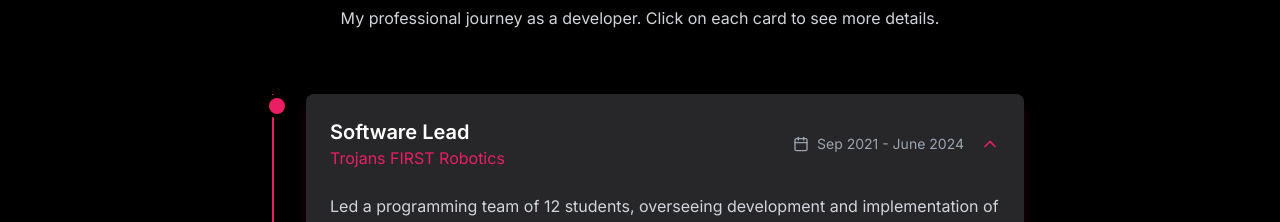
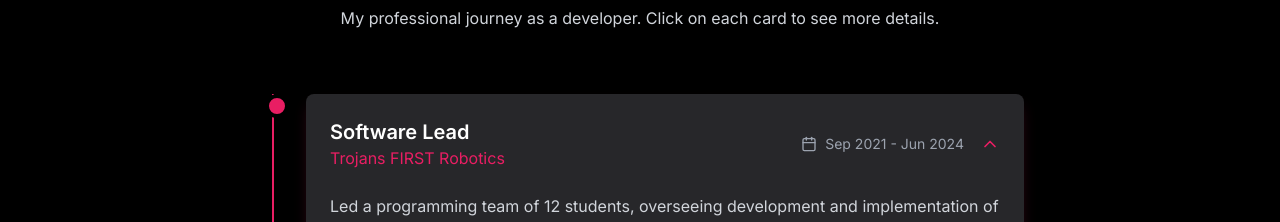
Before and after one commit to Timatoot/portfolio, a Next.js app: page / in a window 1280 px wide. Shown: the part 5800-6022 px from the top of the page. Built offline with nearby package versions, Linux system fonts and the light colour scheme.

Commit message:
changed packege version

```diff
--- a/components/experience.tsx
+++ b/components/experience.tsx
@@ -19,7 +19,7 @@ const experiences: ExperienceItem[] = [
     id: 1,
     role: "Software Lead",
     company: "Trojans FIRST Robotics",
-    period: "Sep 2021 - June 2024",
+    period: "Sep 2021 - Jun 2024",
     description: "Led a programming team of 12 students, overseeing development and implementation of robot control systems.",
     responsibilities: [
       "Developed embedded systems for robot control",
--- a/package.json
+++ b/package.json
@@ -42,16 +42,16 @@
     "class-variance-authority": "^0.7.1",
     "clsx": "^2.1.1",
     "cmdk": "1.0.4",
-    "date-fns": "4.1.0",
+    "date-fns": "^3.6.0",
     "embla-carousel-react": "8.5.1",
     "framer-motion": "latest",
     "input-otp": "1.4.1",
     "lucide-react": "^0.454.0",
     "next": "15.2.4",
     "next-themes": "^0.4.4",
-    "react": "^19",
+    "react": "^18.2.0",
     "react-day-picker": "8.10.1",
-    "react-dom": "^19",
+    "react-dom": "^18.2.0",
     "react-hook-form": "latest",
     "react-intersection-observer": "latest",
     "react-resizable-panels": "^2.1.7",
```
Also changed, not shown: 1 other file (tests, documents, lock files or other folders).
